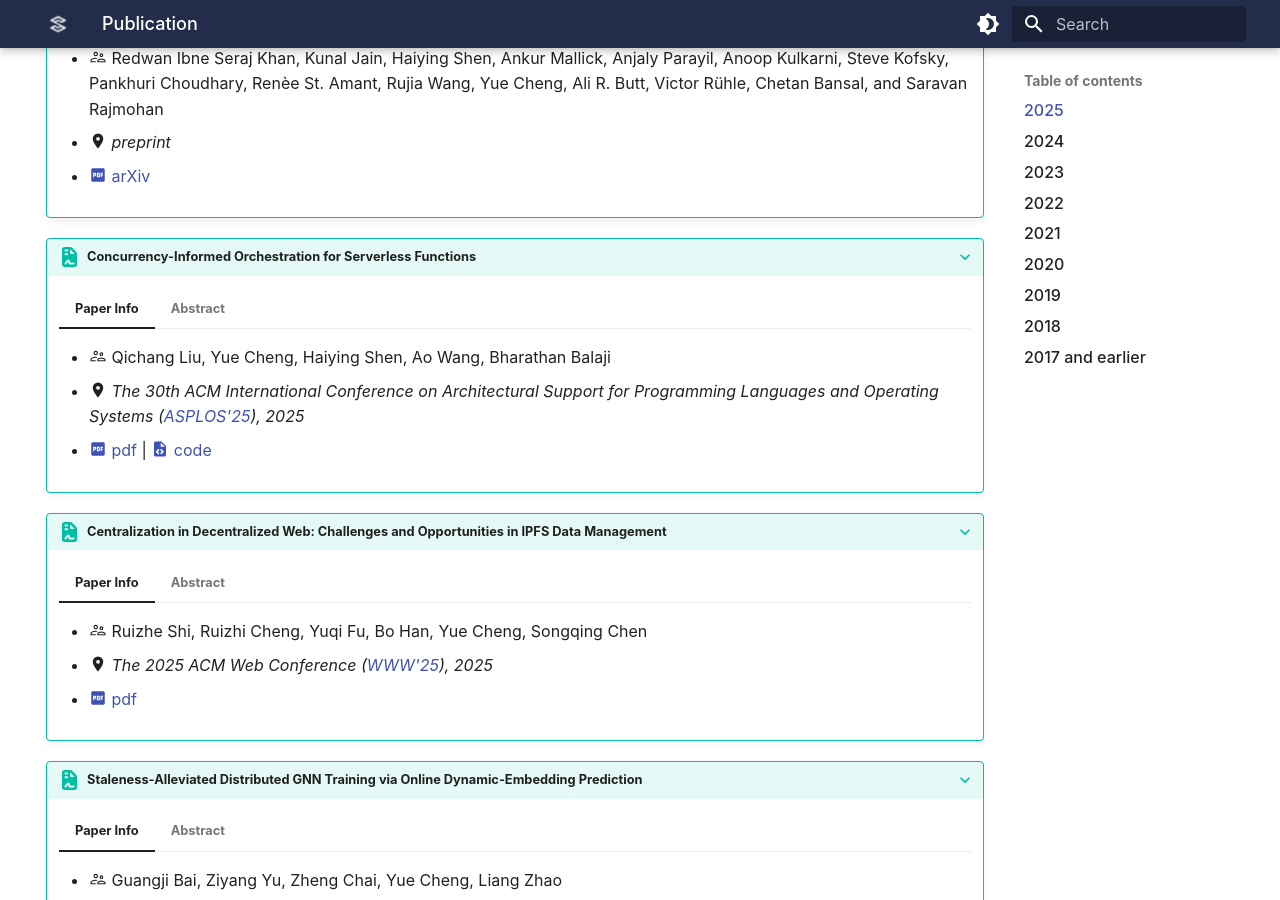
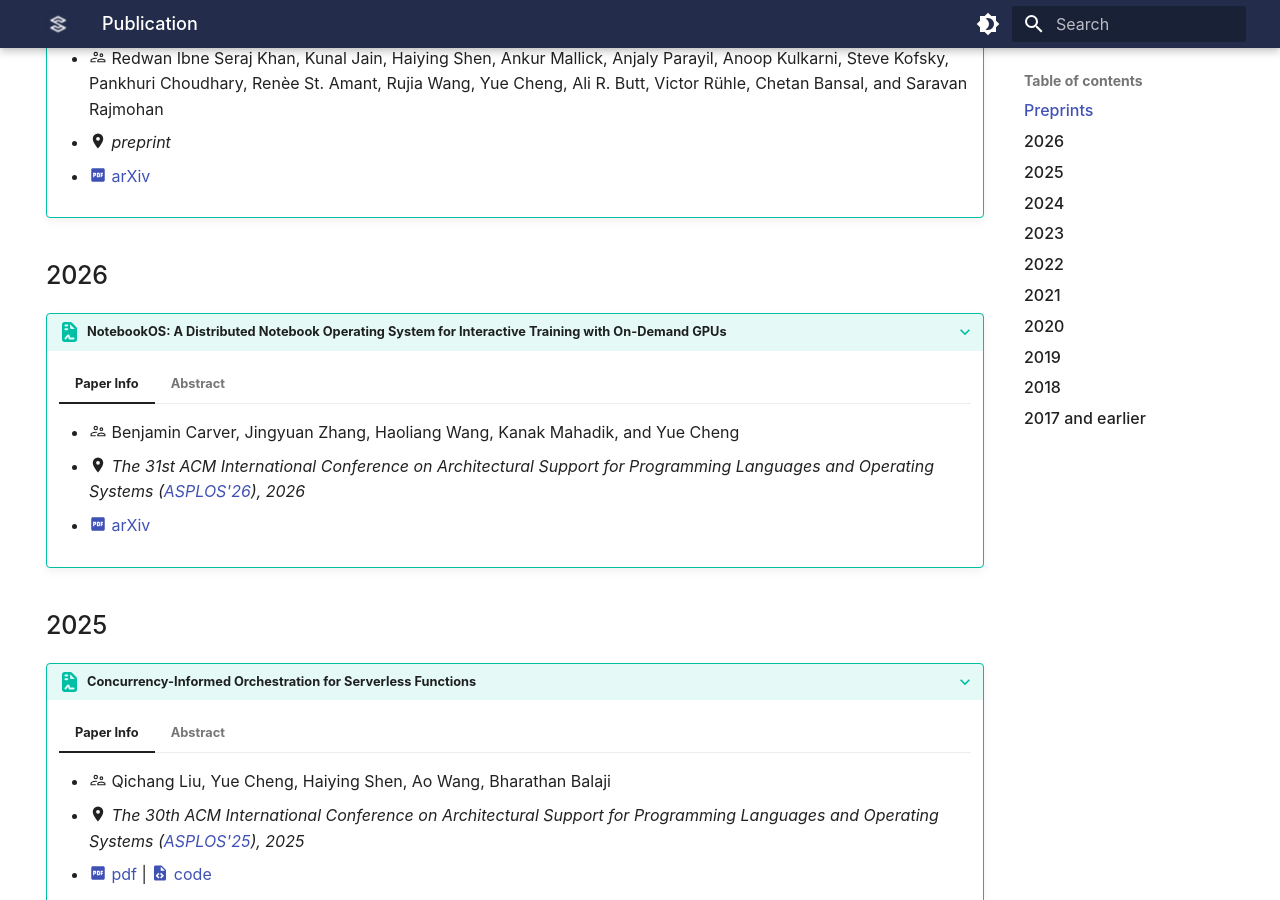
Before and after one commit to ds2-lab/ds2-lab.github.io, an MkDocs documentation site: the page built from docs/publication.md, in a window 1280 px wide and 900 px high, scrolled down 1612 px. Built offline with MkDocs 1.6.1 and Material for MkDocs 9.7.7, drawn with Linux system fonts in a browser that asks for light colours; emoji names are drawn with the system emoji font; comment, search, counter and statistics services are not loaded.

Commit message:
added notebookos

```diff
--- a/docs/overrides/home.html
+++ b/docs/overrides/home.html
@@ -256,11 +256,18 @@ undergrad students.
         <h2>Lab News</h2>
         <div class="newsfeed">
 
+          <div class="admonition info"> <p class="admonition-title">June 2025</p>
+          <ul>
+			<li>🎉 Congrats to Ben and Jingyuan on <strong>NotebookOS</strong> accepted to <a target="_blank", href="https://www.asplos-conference.org/asplos2026/">ASPLOS 2026</a>! In this work, we built a GPU-efficient distributed Notebook platform that enables on-demand GPU allocation for interactive training workloads such as LLM fine-tuning. Stay tuned for more updates on the project! Stay tuned for more info about the code release.
+			</li>
+          </ul>
+          </div>
+
           <div class="admonition info"> <p class="admonition-title">January 2025</p>
           <ul>
-			<li> Congrats to Qichang on CIDRE accepted to <a target="_blank", href="https://www.asplos-conference.org/asplos2025/">ASPLOS 2025</a>!
+			<li>🎉 Congrats to Qichang on <strong>CIDRE</strong> accepted to <a target="_blank", href="https://www.asplos-conference.org/asplos2025/">ASPLOS 2025</a>!
 			</li>
-			<li> Congrats to Ruizhe on the IPFS data management work accepted to <a target="_blank", href="https://www2025.thewebconf.org/">WWW 2025</a>!
+			<li>🎉 Congrats to Ruizhe on the IPFS data management work accepted to <a target="_blank", href="https://www2025.thewebconf.org/">WWW 2025</a>!
 			</li>
           </ul>
           </div>
--- a/docs/publication.md
+++ b/docs/publication.md
@@ -13,7 +13,7 @@ quote = book chapter
 -->
 
 
-## 2025
+## Preprints
 
 ???+ tip "Efficient and Workload-Aware LLM Serving via Runtime Layer Swapping and KV Cache Resizing"
 
@@ -83,6 +83,22 @@ quote = book chapter
 
     === "Abstract"
 
+
+
+## 2026
+
+???+ tip "NotebookOS: A Distributed Notebook Operating System for Interactive Training with On-Demand GPUs"
+
+    === "Paper Info"
+
+        * :material-account-supervisor-outline: Benjamin Carver, Jingyuan Zhang, Haoliang Wang, Kanak Mahadik,  and Yue Cheng
+	    * :material-map-marker: *The 31st ACM International Conference on Architectural Support for Programming Languages and Operating Systems ([ASPLOS'26](https://www.asplos-conference.org/asplos2026/){:target="\_blank"}), 2026*
+	    * [:material-file-pdf-box: arXiv](https://arxiv.org/abs/2503.20591)
+
+    === "Abstract"
+
+
+## 2025
 
 
 ???+ tip "Concurrency-Informed Orchestration for Serverless Functions"
```
